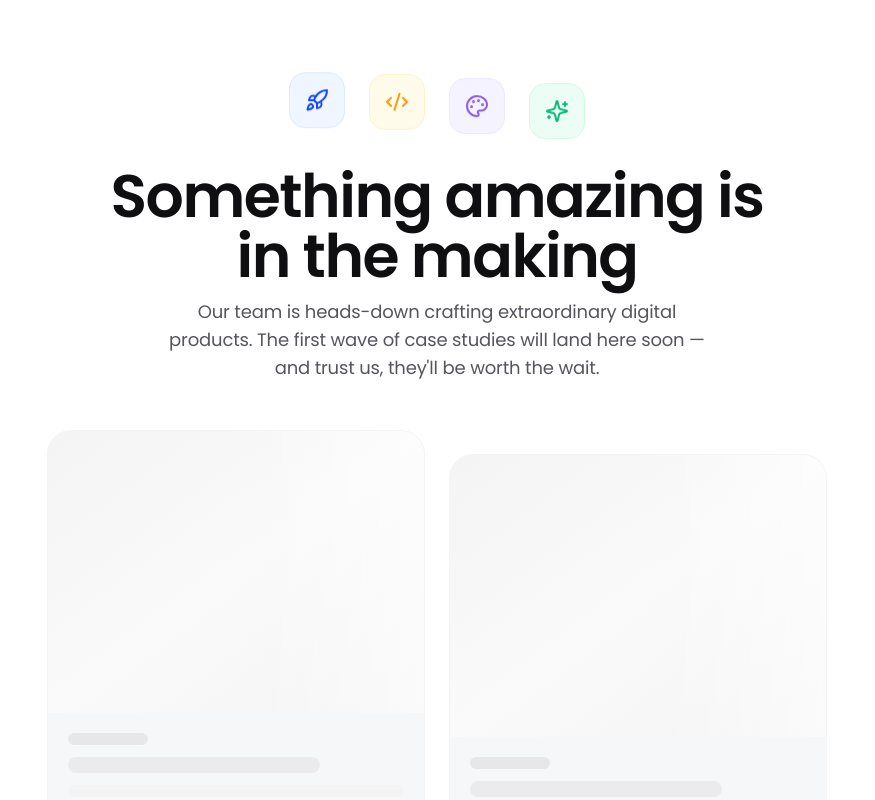
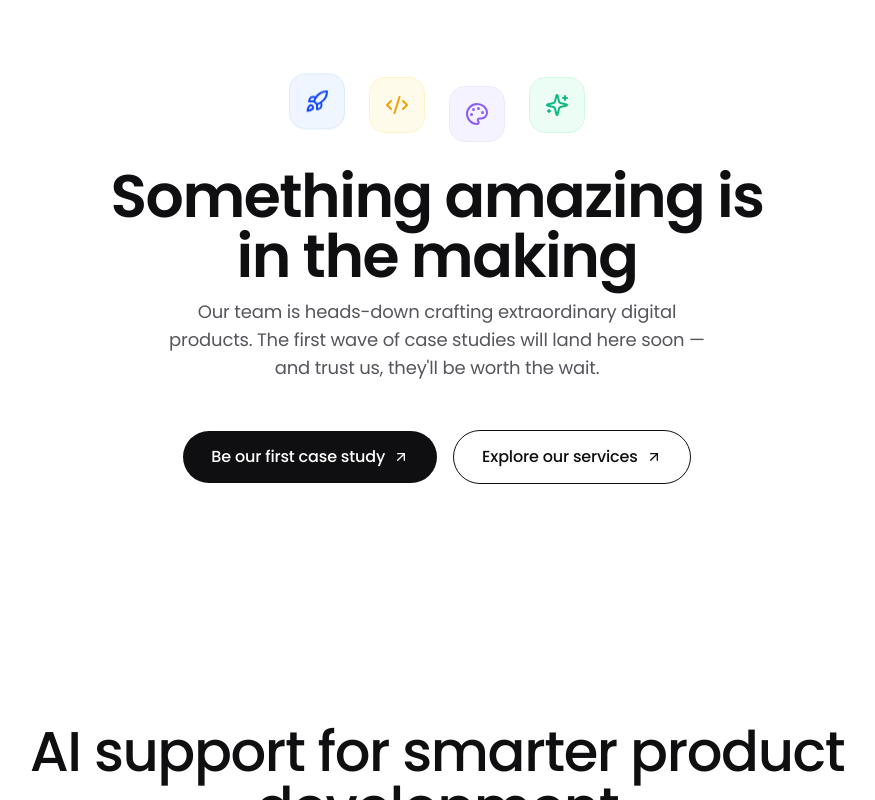
Before and after one commit to Software-House-EB/sumara-labs, a React (Vite) app: page / in a window 1280 px wide. Shown: the part 2000-2800 px from the top of the page, without its empty margins (203-1078 px from the left). Built offline with nearby package versions, Linux system fonts and the light colour scheme.

Commit message:
Remove skeleton loading cards from works sections to avoid confusion

```diff
--- a/src/components/home/FeaturedWorks.jsx
+++ b/src/components/home/FeaturedWorks.jsx
@@ -33,31 +33,8 @@ export default function FeaturedWorks() {
             </p>
           </div>
 
-          {/* Skeleton Preview Cards (teasing that projects are coming) */}
-          <div className="grid grid-cols-1 sm:grid-cols-2 gap-5 sm:gap-6 max-w-[780px] mx-auto pt-6">
-            {[1, 2, 3, 4].map((i) => (
-              <div
-                key={i}
-                className={`rounded-[20px] md:rounded-[24px] bg-[#f6f7f9] border border-zinc-100 overflow-hidden ${
-                  i % 2 === 0 ? 'sm:mt-6' : ''
-                }`}
-              >
-                {/* Skeleton Image */}
-                <div className="aspect-[4/3] bg-gradient-to-br from-zinc-100 via-zinc-50 to-zinc-100 relative overflow-hidden">
-                  <div className="absolute inset-0 bg-gradient-to-r from-transparent via-white/60 to-transparent animate-[shimmer_2s_infinite] -translate-x-full" />
-                </div>
-                {/* Skeleton Text Lines */}
-                <div className="p-5 space-y-3">
-                  <div className="h-3 w-20 rounded-full bg-zinc-200/80" />
-                  <div className="h-4 w-3/4 rounded-full bg-zinc-200/60" />
-                  <div className="h-3 w-full rounded-full bg-zinc-100" />
-                </div>
-              </div>
-            ))}
-          </div>
-
           {/* CTA */}
-          <div className="pt-6 sm:pt-8 flex flex-col sm:flex-row items-center justify-center gap-3 sm:gap-4">
+          <div className="pt-4 sm:pt-6 flex flex-col sm:flex-row items-center justify-center gap-3 sm:gap-4">
             <Link
               to="/contact"
               className="btn-pill-primary group inline-flex"
--- a/src/pages/portfolio/PortfolioPage.jsx
+++ b/src/pages/portfolio/PortfolioPage.jsx
@@ -17,7 +17,7 @@ export default function PortfolioPage() {
         </div>
 
         {/* Fun Empty State */}
-        <div className="max-w-[1000px] mx-auto pt-4 sm:pt-8">
+        <div className="max-w-[860px] mx-auto pt-4 sm:pt-8">
           {/* Animated icon cluster */}
           <div className="flex items-center justify-center gap-3 sm:gap-5 mb-10 sm:mb-14">
             {[
@@ -39,7 +39,7 @@ export default function PortfolioPage() {
           </div>
 
           {/* Main message */}
-          <div className="text-center space-y-4 max-w-[680px] mx-auto mb-12 sm:mb-16">
+          <div className="text-center space-y-4 max-w-[680px] mx-auto mb-10 sm:mb-14">
             <h2 className="text-2xl sm:text-4xl font-semibold tracking-tight text-[#0f0f11] leading-[1.15]">
               We're cooking up something special 🍳
             </h2>
@@ -51,42 +51,8 @@ export default function PortfolioPage() {
             </p>
           </div>
 
-          {/* Skeleton Preview Grid (Teasing Future Projects) */}
-          <div className="grid grid-cols-1 md:grid-cols-2 gap-8 md:gap-12 lg:gap-16 mb-14 sm:mb-18">
-            {[1, 2, 3, 4, 5, 6].map((i) => (
-              <div
-                key={i}
-                className={`rounded-[20px] md:rounded-[28px] bg-[#f6f7f9] border border-zinc-100 overflow-hidden ${
-                  i % 2 === 0 ? 'md:mt-10' : ''
-                }`}
-              >
-                {/* Skeleton Image */}
-                <div className="aspect-square bg-gradient-to-br from-zinc-100 via-zinc-50 to-zinc-100 relative overflow-hidden">
-                  <div className="absolute inset-0 bg-gradient-to-r from-transparent via-white/60 to-transparent animate-[shimmer_2.5s_infinite] -translate-x-full" />
-                  {/* Fun placeholder label inside skeleton */}
-                  <div className="absolute inset-0 flex items-center justify-center">
-                    <span className="text-zinc-300 text-xs font-mono uppercase tracking-widest select-none">
-                      Case Study #{String(i).padStart(2, '0')}
-                    </span>
-                  </div>
-                </div>
-                {/* Skeleton Text Lines */}
-                <div className="p-5 sm:p-6 space-y-3">
-                  <div className="flex items-center gap-3">
-                    <div className="w-[3px] h-8 rounded-full bg-zinc-200" />
-                    <div className="space-y-2 flex-1">
-                      <div className="h-3 w-24 rounded-full bg-zinc-200/80" />
-                      <div className="h-4 w-3/4 rounded-full bg-zinc-200/60" />
-                    </div>
-                  </div>
-                  <div className="h-3 w-full rounded-full bg-zinc-100 ml-5" />
-                </div>
-              </div>
-            ))}
-          </div>
-
           {/* CTA Row */}
-          <div className="flex flex-col sm:flex-row items-center justify-center gap-3 sm:gap-4 pt-4">
+          <div className="flex flex-col sm:flex-row items-center justify-center gap-3 sm:gap-4">
             <Link
               to="/contact"
               className="btn-pill-primary group inline-flex"
```
